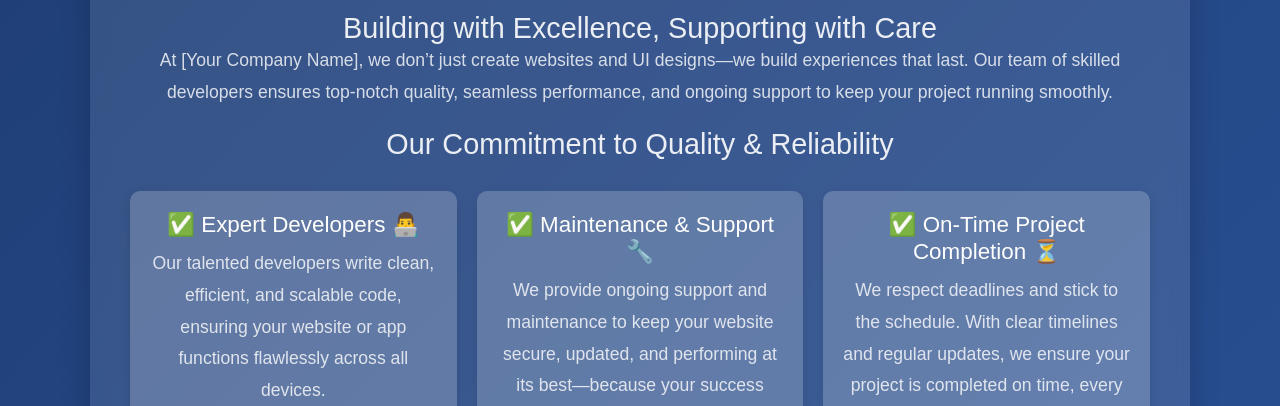
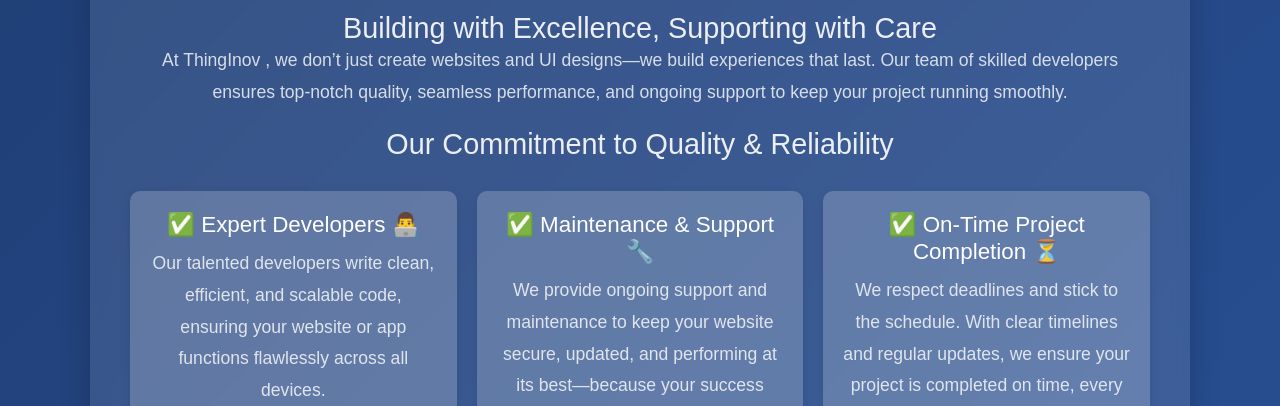
Before and after one commit to HARISHRAVI1502427/WebService_Landingpage, a plain HTML site: page quality.html in a window 1280 px wide. Shown: the part 394-800 px from the top of the page. Drawn offline with Linux system fonts and the light colour scheme.

Commit message:
Update quality.html

```diff
--- a/quality.html
+++ b/quality.html
@@ -137,7 +137,7 @@
         <img src="./img/developer.jpg" alt="Team of developers working on a project">
         <h1>Reliable & High-Quality Development 🚀</h1>
         <h2>Building with Excellence, Supporting with Care</h2>
-        <p>At [Your Company Name], we don’t just create websites and UI designs—we build experiences that last. Our team of skilled developers ensures top-notch quality, seamless performance, and ongoing support to keep your project running smoothly.</p>
+        <p>At ThingInov , we don’t just create websites and UI designs—we build experiences that last. Our team of skilled developers ensures top-notch quality, seamless performance, and ongoing support to keep your project running smoothly.</p>
 
         <h2>Our Commitment to Quality & Reliability</h2>
 
```
